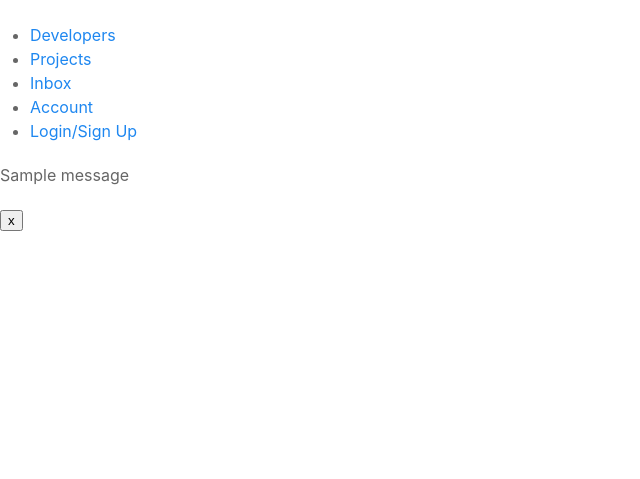
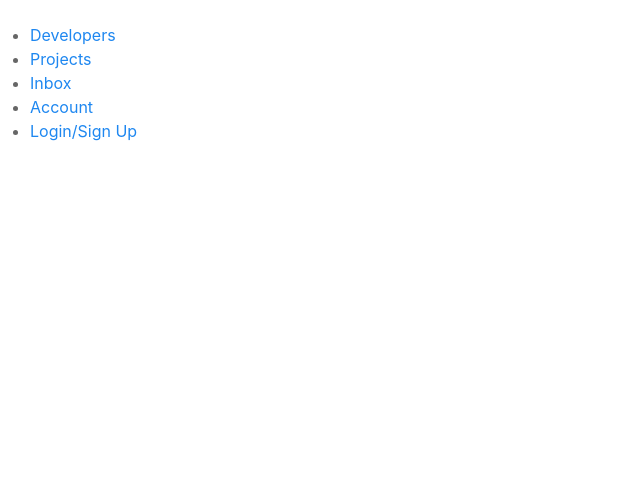
Before and after one commit to HussainRehman250227101/practice, a Django app: template templates/main.html in a window 1280 px wide. Shown: the part 321-800 px from the top of the page, without its empty margins (0-640 px from the left). Run offline with Django 5.2, Linux system fonts and the light colour scheme; the template is opened without the code that fills it, so the values that code supplies are empty; tables that the repository leaves empty hold one stand-in row (values such as "Sample post"); one stand-in notice (Sample message) is shown; some libraries are stand-ins or nearby versions.

Commit message:
messages deleted

```diff
--- a/templates/main.html
+++ b/templates/main.html
@@ -31,18 +31,6 @@
     </ul>
     {% endif %} -->
 
-    {% if messages %}
-
-    {% for message in messages %}
-    <div class="alert  alert--{{message.tags}}">
-        <p class="alert__message">{{message}}</p>
-        <button class="alert__close">x</button>
-    </div>
-
-    {% endfor %}
-
-    {% endif %}
-
 
     {% block content %}
 
```
